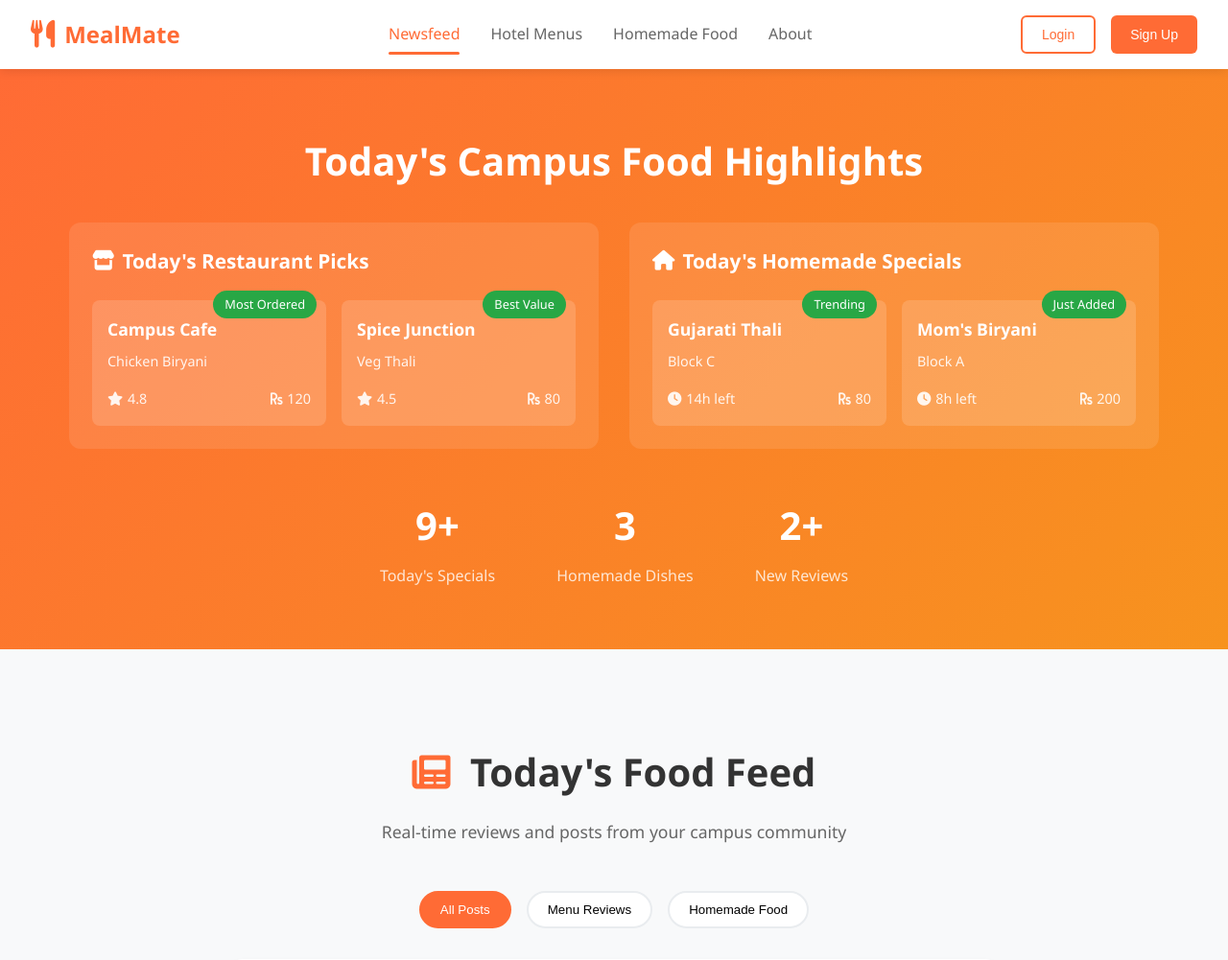
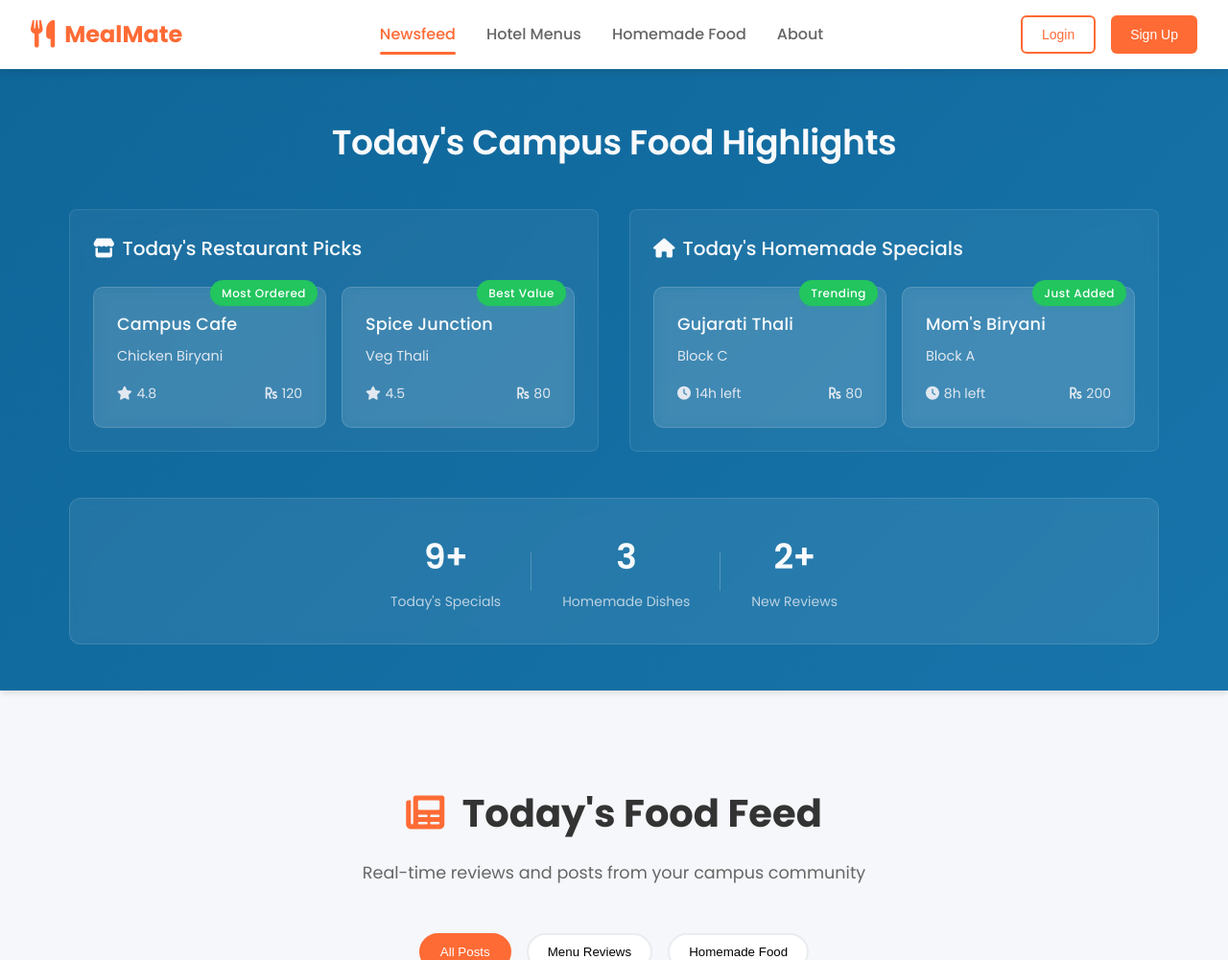
Before and after one commit to avishek-sarkar/MealMate, a Flask app: page / in a window 1280 px wide. Shown: the top 1001 px of the page at 96% size. Run offline with Flask 3, Linux system fonts and the light colour scheme; some libraries are stand-ins or nearby versions.

Commit message:
futher improvemnt on hero

```diff
--- /dev/null
+++ b/static/css/hero.css
@@ -0,0 +1,198 @@
+/* Hero Section Styles */
+.hero {
+    font-family: 'Poppins', sans-serif;
+    background: linear-gradient(135deg, #0f6699, #1774aa);
+    color: white;
+    padding: 3rem 0;
+    margin-bottom: 2rem;
+    box-shadow: 0 4px 6px -1px rgba(0, 0, 0, 0.1);
+}
+
+.hero-content {
+    max-width: 1200px;
+    margin: 0 auto;
+    padding: 0 2rem;
+}
+
+.hero h1 {
+    font-family: 'Poppins', sans-serif;
+    font-size: 2.25rem;
+    text-align: center;
+    margin-bottom: 2.5rem;
+    font-weight: 600;
+    color: #f8fafc;
+    letter-spacing: -0.01em;
+}
+
+.daily-highlights {
+    display: grid;
+    grid-template-columns: 1fr 1fr;
+    gap: 2rem;
+    margin-bottom: 3rem;
+}
+
+.highlight-section {
+    background: rgba(255, 255, 255, 0.05);
+    border-radius: 8px;
+    padding: 1.5rem;
+    backdrop-filter: blur(8px);
+    border: 1px solid rgba(255, 255, 255, 0.1);
+}
+
+.highlight-section h2 {
+    font-family: 'Poppins', sans-serif;
+    font-size: 1.25rem;
+    margin-bottom: 1.5rem;
+    display: flex;
+    align-items: center;
+    gap: 0.5rem;
+    color: #f8fafc;
+    font-weight: 500;
+}
+
+.highlight-cards {
+    display: grid;
+    grid-template-columns: 1fr 1fr;
+    gap: 1rem;
+}
+
+.highlight-card {
+    background: rgba(255, 255, 255, 0.1);
+    border-radius: 10px;
+    padding: 1.5rem;
+    position: relative;
+    transition: all 0.2s ease;
+    border: 1px solid rgba(255, 255, 255, 0.15);
+    backdrop-filter: blur(8px);
+}
+
+.highlight-card:hover {
+    transform: translateY(-2px);
+    background: rgba(255, 255, 255, 0.12);
+}
+
+.highlight-badge {
+    position: absolute;
+    top: -8px;
+    right: 8px;
+    background: #22c55e;
+    color: white;
+    padding: 4px 12px;
+    border-radius: 20px;
+    font-size: 0.75rem;
+    font-weight: 500;
+    letter-spacing: 0.5px;
+    box-shadow: 0 2px 4px rgba(34, 197, 94, 0.2);
+}
+
+.highlight-card h3 {
+    font-family: 'Poppins', sans-serif;
+    font-size: 1.1rem;
+    margin-bottom: 0.5rem;
+    color: #f8fafc;
+    font-weight: 500;
+    letter-spacing: 0.01em;
+}
+
+.highlight-dish,
+.highlight-location {
+    font-family: 'Poppins', sans-serif;
+    color: #e2e8f0;
+    font-size: 0.9rem;
+    margin-bottom: 1rem;
+    font-weight: 400;
+}
+
+.highlight-info {
+    display: flex;
+    justify-content: space-between;
+    color: #e2e8f0;
+    font-size: 0.875rem;
+}
+
+.highlight-info span {
+    display: flex;
+    align-items: center;
+    gap: 0.3rem;
+}
+
+.hero-stats {
+    display: flex;
+    justify-content: center;
+    gap: 4rem;
+    margin-top: 2.5rem;
+    background: rgba(255, 255, 255, 0.08);
+    padding: 2rem;
+    border-radius: 12px;
+    backdrop-filter: blur(8px);
+    border: 1px solid rgba(255, 255, 255, 0.12);
+}
+
+.stat {
+    text-align: center;
+    position: relative;
+}
+
+.stat:not(:last-child)::after {
+    content: '';
+    position: absolute;
+    right: -2rem;
+    top: 50%;
+    transform: translateY(-50%);
+    height: 40px;
+    width: 1px;
+    background: rgba(255, 255, 255, 0.2);
+}
+
+.stat-number {
+    font-family: 'Poppins', sans-serif;
+    display: block;
+    font-size: 2.25rem;
+    font-weight: 600;
+    margin-bottom: 0.25rem;
+    color: #f8fafc;
+    letter-spacing: -0.02em;
+}
+
+.stat-label {
+    font-family: 'Poppins', sans-serif;
+    font-size: 0.875rem;
+    color: #e2e8f0;
+    font-weight: 400;
+}
+
+/* Responsive Design */
+@media (max-width: 992px) {
+    .daily-highlights {
+        grid-template-columns: 1fr;
+    }
+
+    .hero-stats {
+        gap: 2rem;
+    }
+}
+
+@media (max-width: 768px) {
+    .hero {
+        padding: 2rem 0;
+    }
+
+    .hero h1 {
+        font-size: 1.75rem;
+        margin-bottom: 2rem;
+    }
+
+    .highlight-cards {
+        grid-template-columns: 1fr;
+    }
+
+    .hero-stats {
+        flex-direction: column;
+        gap: 1.5rem;
+        padding: 1rem;
+    }
+
+    .stat-number {
+        font-size: 1.75rem;
+    }
+}
--- a/static/css/styles.css
+++ b/static/css/styles.css
@@ -14,10 +14,11 @@
 }
 
 body {
-    font-family: 'Segoe UI', Tahoma, Geneva, Verdana, sans-serif;
+    font-family: 'Poppins', -apple-system, BlinkMacSystemFont, 'Segoe UI', Roboto, Oxygen, Ubuntu, Cantarell, sans-serif;
     line-height: 1.6;
-    color: #333;
-    background-color: #f8f9fa;
+    color: #1a1a1a;
+    background-color: #f5f7fa;
+    font-weight: 400;
 }
 
 .container {
--- a/templates/index.html
+++ b/templates/index.html
@@ -4,7 +4,9 @@
     <meta charset="UTF-8">
     <meta name="viewport" content="width=device-width, initial-scale=1.0">
     <title>MealMate - Campus Food Hub</title>
+    <link href="https://fonts.googleapis.com/css2?family=Poppins:wght@300;400;500;600;700&display=swap" rel="stylesheet">
     <link rel="stylesheet" href="{{ url_for('static', filename='css/styles.css') }}">
+    <link rel="stylesheet" href="{{ url_for('static', filename='css/hero.css') }}">
     <link href="https://cdnjs.cloudflare.com/ajax/libs/font-awesome/6.0.0/css/all.min.css" rel="stylesheet">
 </head>
 <body>
```
